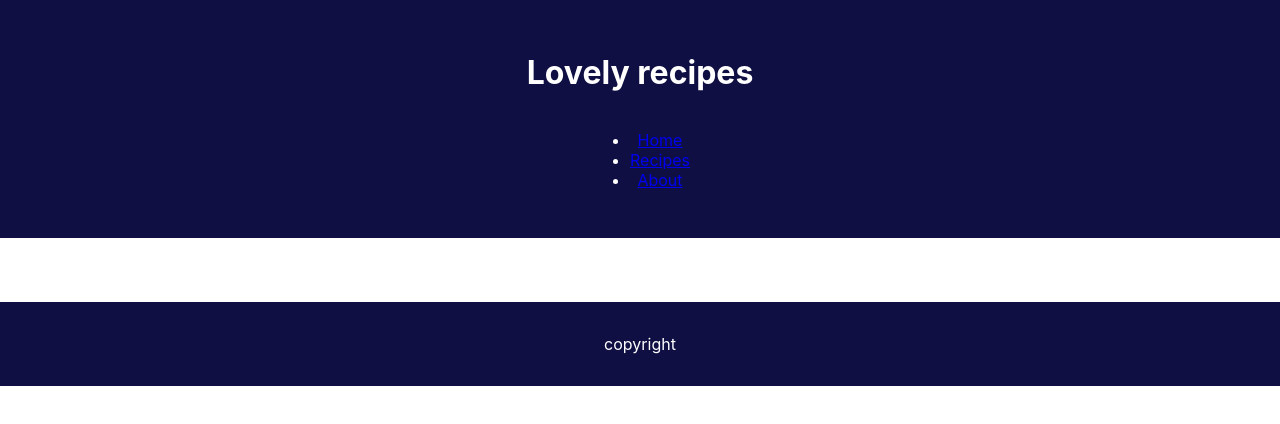
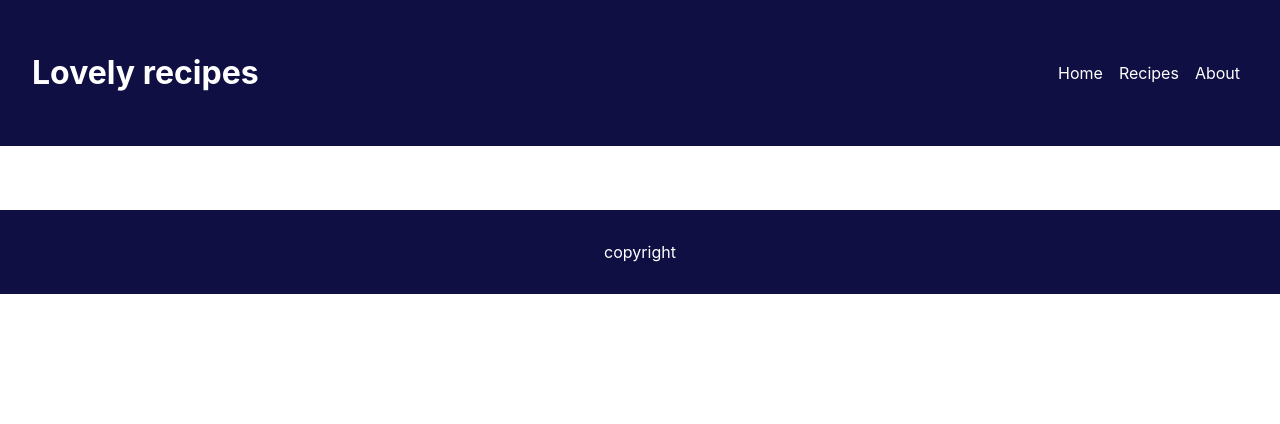
Before and after one commit to HeliHaavisto/React_cooking_app, a React (Create React App) app: page / in a window 1280 px wide. Shown: the top 424 px of the page. Built offline with nearby package versions, Linux system fonts and the light colour scheme.

Commit message:
navigation modified

```diff
--- a/src/App.css
+++ b/src/App.css
@@ -12,9 +12,25 @@ footer {
   padding: 2rem;
 }
 
-ul {
+header ul {
+  list-style-type: none;
+  margin: 0;
+  padding: 0;
+  vertical-align: middle;
+}
+
+nav ul li {
+  display: inline-block;
+  padding: 0.5rem;
+}
+
+header a {
   color: white;
-  display: inline-block;
+  text-decoration: none;
+}
+
+header a:hover {
+  color: pink;
 }
 
 #main {
@@ -23,6 +39,9 @@ ul {
   padding: 2rem;
 }
 
-#links {
-  color: white;
+.container {
+  display: flex;
+  flex-wrap: wrap;
+  justify-content: space-between;
+  align-items: center;
 }
--- a/src/Header.js
+++ b/src/Header.js
@@ -3,7 +3,7 @@ import Nav from "./Nav";
 
 const Header = () => {
     return (
-        <header>
+        <header className="container">
             <h1>Lovely recipes</h1>
             <Nav />
         </header>
--- a/src/Nav.js
+++ b/src/Nav.js
@@ -5,7 +5,7 @@ const Nav = () => {
     return (
         <div>
             <nav>
-                <ul id="links">
+                <ul>
                     <li ><Link to="/home">Home</Link></li>
                     <li ><Link to="/recipes">Recipes</Link></li>
                     <li ><Link to="/about">About</Link></li>
```
